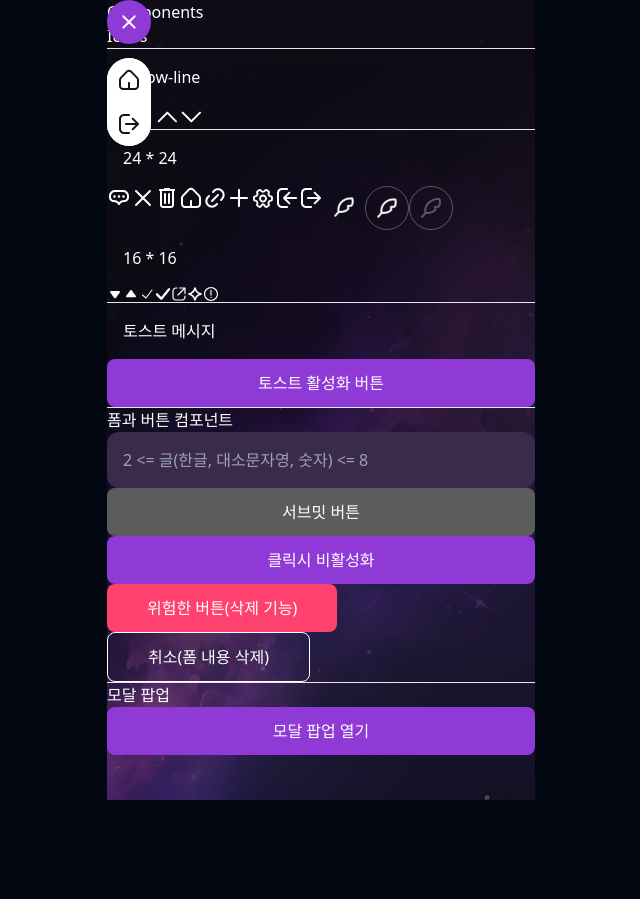
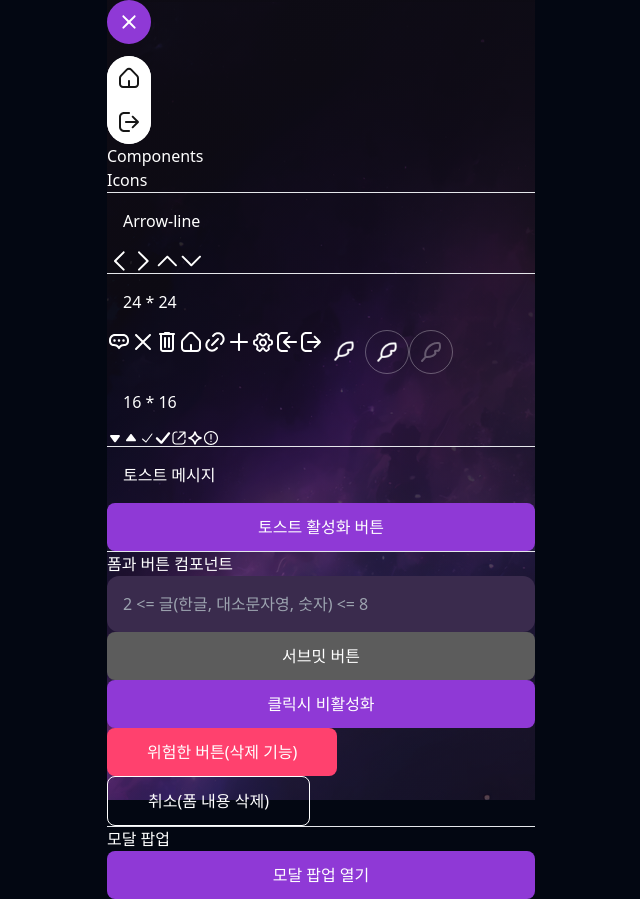
Before and after one commit to easy-or-hard/ZARI-FRONTEND, a Next.js app: page /testie/components in a window 1280 px wide. Both pictures are taken after a click on the button 448 px from the left and 22 px from the top of the page. Shown: the whole page, without its empty margins (319-959 px from the left). Before the commit the page ends 800 px from the top, so only its background shows below. Built offline with nearby package versions, Linux system fonts and the light colour scheme; what tailwindcss-animated would draw is missing.

Commit message:
외부 모듈을 사용한 애니메이션 제거, 트랜지션으로 교체

```diff
--- a/src/components/ui/menu/menu.tsx
+++ b/src/components/ui/menu/menu.tsx
@@ -1,51 +1,46 @@
 'use client'
 
-import {useSpring, animated} from '@react-spring/web';
+import {useCallback, useEffect, useState} from "react";
 import PlusIcon from "@/components/ui/icon/size24/plus";
-import {useEffect, useState} from "react";
 import SubMenu from "@/components/ui/menu/sub-menu";
 
 export default function Menu() {
-    const [toggle, setToggle] = useState(false);
-    const [subMenuToggle, setSubMenuToggle] = useState(false);
-    const [timer, setTimer] = useState(null);
-    const {transform: menuTransform} = useSpring({
-        transform: toggle ? 'rotate(45deg)' : 'rotate(0deg)',
-    });
+    const [menuButtonRotate, setMenuButtonRotate] = useState(false);
+    const [subMenuVisible, setSubMenuVisible] = useState(false);
 
-    const {transform: subMenuTransform, opacity: subMenuOpacity} = useSpring({
-        transform: toggle ? 'translateY(58px)' : 'translateY(0px)',
-        opacity: toggle ? 1 : 0,
-    });
+    const menuAnimation = `transition-transform ${menuButtonRotate ? 'rotate-45' : ''}`;
+    const subMenuAnimation = `transition ${menuButtonRotate ? '' : '-translate-y-1 opacity-0'}`;
 
     useEffect(() => {
-        // setTimer 대신 이벤트 기반 콜백으로 처리하고 싶은데,
-        // 애니메이션에 콜백을 넣는 방법을 몰라서, 타이머로 할 수 밖에 없는듯...
-        if (toggle) {
-            setSubMenuToggle(true);
-            // @ts-ignore, 타입을 못 찾겠습니다...
-            clearTimeout(timer);
-        } else {
-            // @ts-ignore, 타입을 못 찾겠습니다...
-            setTimer(setTimeout(() => setSubMenuToggle(false), 500));
+        if (menuButtonRotate) {
+            setSubMenuVisible(true);
         }
-        // 디펜던시에 timer 를 넣으면 무한 반복합니다. 넣지마세요.
-    }, [toggle])
+    }, [menuButtonRotate]);
+
+    const subMenuTransitionEnd = useCallback(() => {
+        if (!menuButtonRotate) {
+            setSubMenuVisible(false);
+        }
+    }, [menuButtonRotate]);
 
     return (
-        <div className={'absolute top-0'}>
+        <span>
             <button
-                onClick={() => setToggle(!toggle)}
-                className={'absolute z-10 bg-zari_primary w-11 h-11 rounded-full flex items-center justify-center'}
+                onClick={() => setMenuButtonRotate(!menuButtonRotate)}
+                className={`${menuAnimation} z-10 bg-zari_primary w-11 h-11 rounded-full flex items-center justify-center`}
             >
-                <animated.div style={{transform: menuTransform}}>
-                    <PlusIcon/>
-                </animated.div>
+                <PlusIcon/>
             </button>
-            {subMenuToggle &&
-                <animated.div style={{transform: subMenuTransform, opacity: subMenuOpacity, position: 'absolute'}}>
+            {/* TODO, 나타날때도 트랜지션을 걸고싶은데 잘 안되네용. ㅎ*/}
+            {
+                subMenuVisible &&
+                <span
+                    className={`mt-3 inline-block translate ${subMenuAnimation}`}
+                    onTransitionEnd={subMenuTransitionEnd}
+                >
                     <SubMenu/>
-                </animated.div>}
-        </div>
+                </span>
+            }
+        </span>
     );
 }
```
